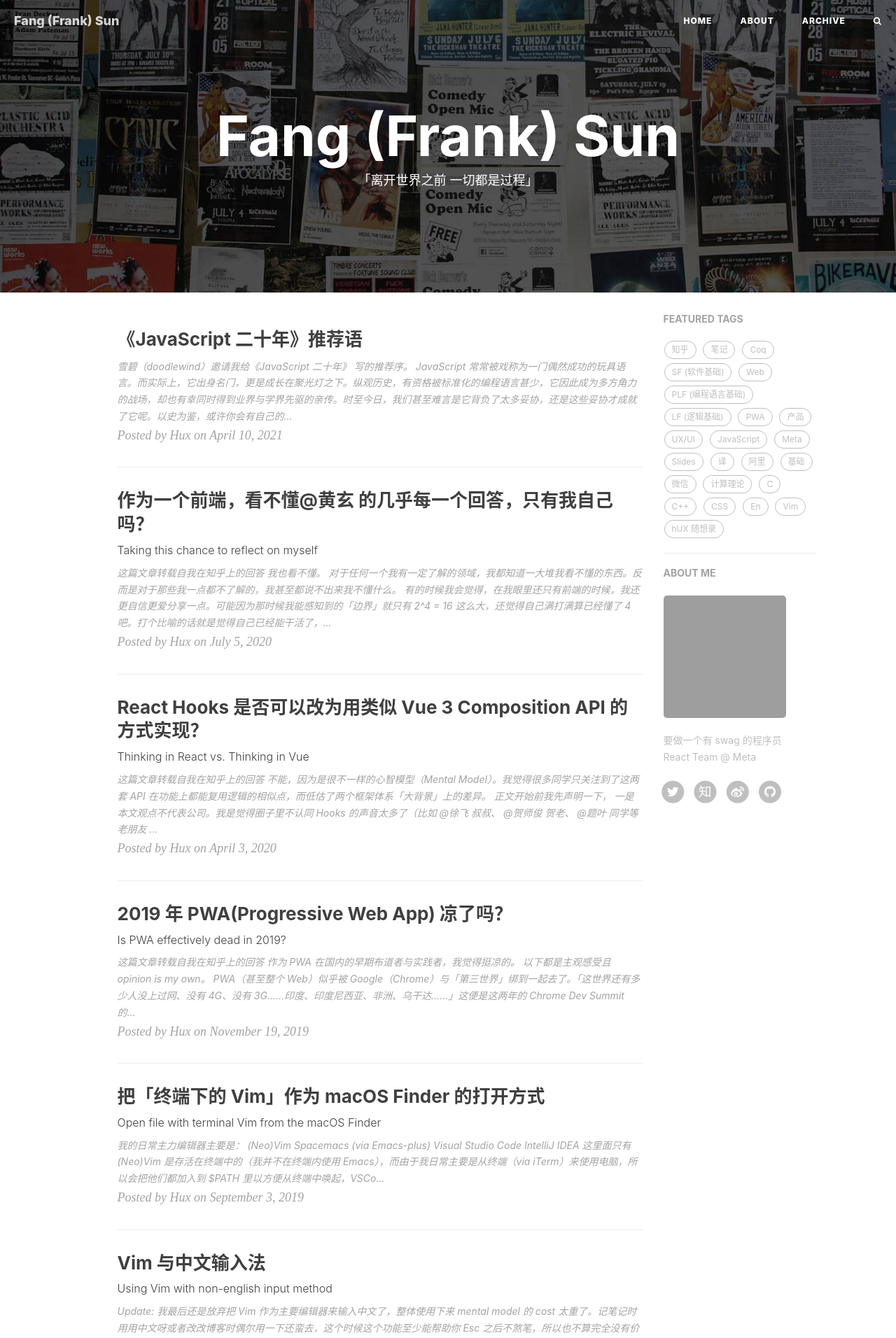
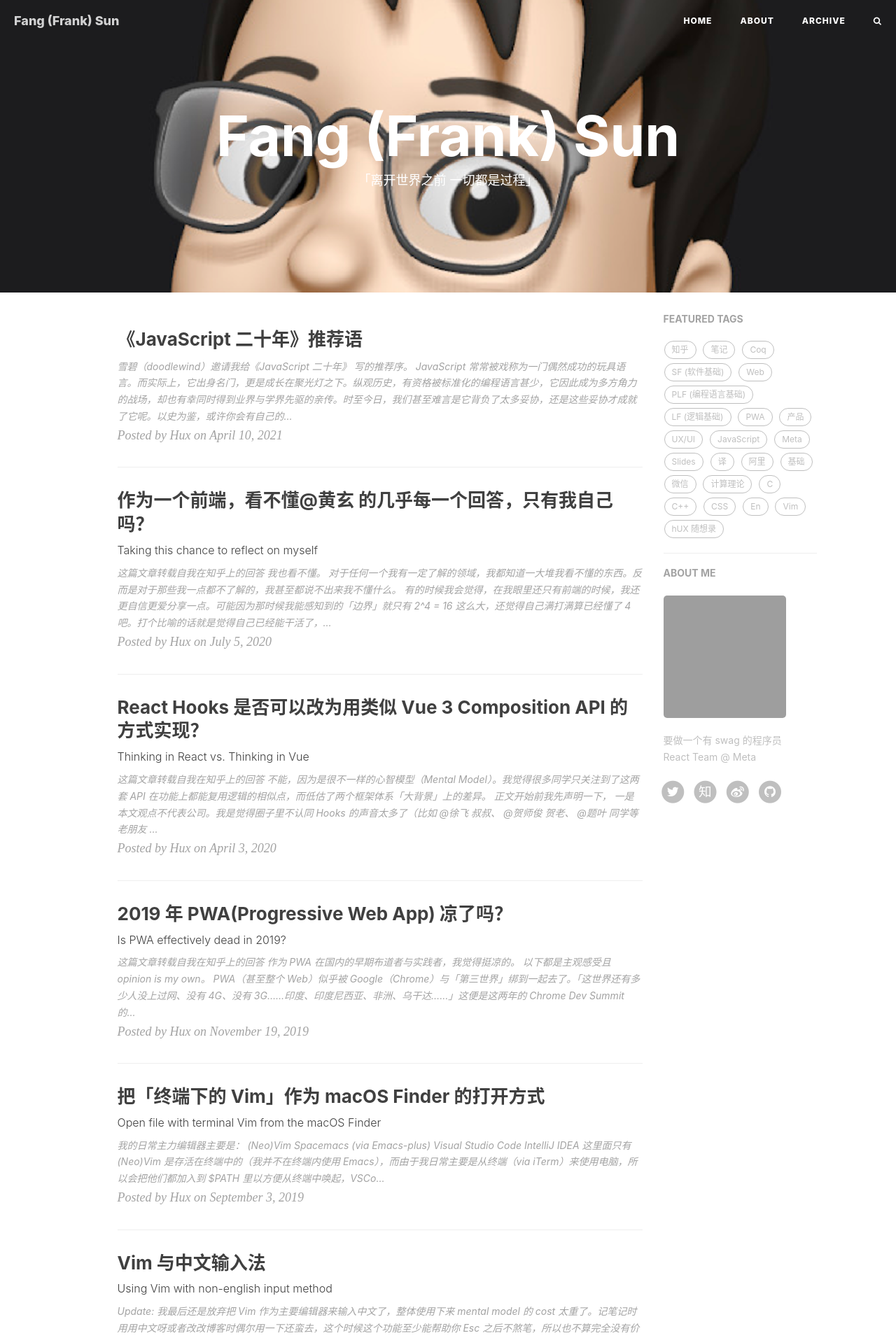
Before and after one commit to FangFrankSun/My_Blog, a Jekyll site: the page built from index.html, in a window 1280 px wide. Shown: the top 1912 px of the page at 70% size. Built offline with Jekyll 4.4.1, drawn with Linux system fonts in a browser that asks for light colours; nearby versions of some CDN libraries; the list of posts is cut into pages by our own code; comment, search, counter and statistics services are not loaded; grey boxes are pictures that could not be loaded.

Commit message:
Update _config.yml

```diff
--- a/_config.yml
+++ b/_config.yml
@@ -1,7 +1,7 @@
 # Site settings
 title: Fang (Frank) Sun
 SEOTitle: 孙昉的博客 | Frankeyyy Blog
-header-img: img/home-bg.jpg
+header-img: img/profile.png
 email: huxpro@gmail.com
 description: "这里是孙昉的博客，一个有一点小抱负的理想主义未来智慧建筑师 | 斜杠青年本人"
 keyword: "孙昉, Frank, Frank Sun, 建筑, 设计, 计算机, 智慧城市, 智慧建筑"
```
